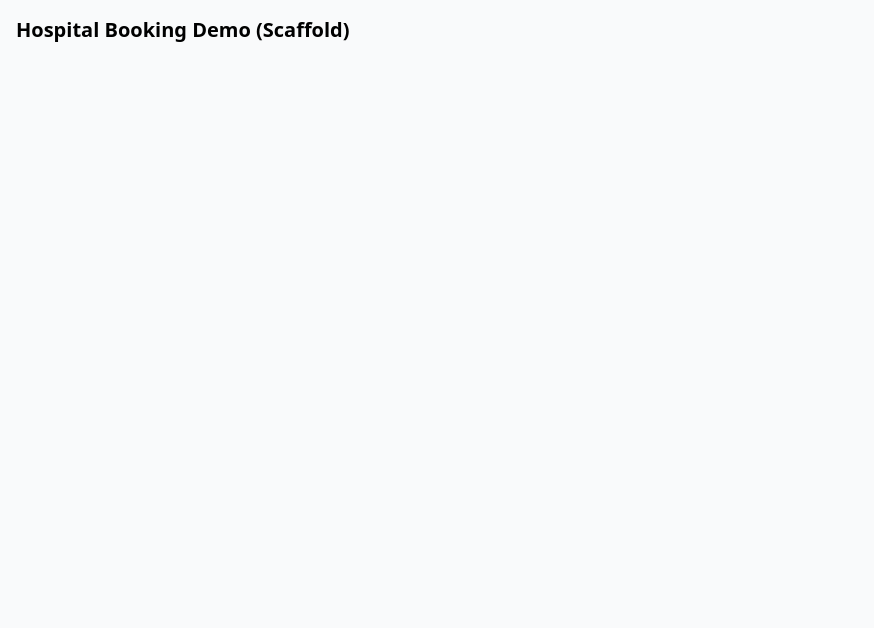
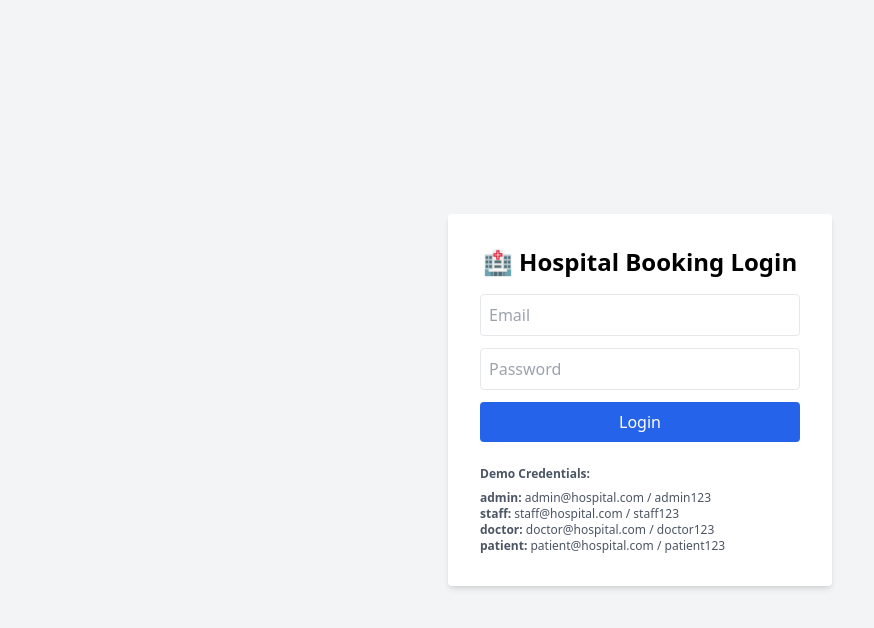
Before and after one commit to saadrasheed82/demo-hospital, a React (Vite) app: page /login in a window 1280 px wide. Shown: the top 628 px of the page, without its empty margins (0-874 px from the left). Built offline with nearby package versions, Linux system fonts and the light colour scheme; no server answers.

Commit message:
feat: role-based routing with protected routes for all 4 user types

```diff
--- a/src/App.jsx
+++ b/src/App.jsx
@@ -1,10 +1,12 @@
 import { BrowserRouter } from 'react-router-dom'
+import AppRoutes from './routes'
+import './index.css'
 
 export default function App() {
   return (
     <BrowserRouter>
       <div className="min-h-screen bg-gray-50">
-        <h1 className="p-4 text-xl font-bold">Hospital Booking Demo (Scaffold)</h1>
+        <AppRoutes />
       </div>
     </BrowserRouter>
   )
--- /dev/null
+++ b/src/routes.jsx
@@ -0,0 +1,66 @@
+import { Routes, Route, Navigate } from 'react-router-dom'
+import LoginPage from './auth/LoginPage'
+import { ProtectedRoute } from './auth/ProtectedRoute'
+import AdminLayout from './features/admin/AdminLayout'
+import AdminDashboard from './features/admin/Dashboard'
+import DoctorsPage from './features/admin/DoctorsPage'
+import StaffPage from './features/admin/StaffPage'
+import SchedulePage from './features/admin/SchedulePage'
+import AnalyticsPage from './features/admin/AnalyticsPage'
+import ConfigPage from './features/admin/ConfigPage'
+
+export default function AppRoutes() {
+  return (
+    <Routes>
+      <Route path="/login" element={<LoginPage />} />
+      <Route path="/" element={<Navigate to="/login" />} />
+
+      {/* Admin Routes */}
+      <Route path="/admin" element={
+        <ProtectedRoute allowedRoles={['admin']}>
+          <AdminLayout />
+        </ProtectedRoute>
+      }>
+        <Route index element={<AdminDashboard />} />
+        <Route path="doctors" element={<DoctorsPage />} />
+        <Route path="staff" element={<StaffPage />} />
+        <Route path="schedule" element={<SchedulePage />} />
+        <Route path="analytics" element={<AnalyticsPage />} />
+        <Route path="config" element={<ConfigPage />} />
+      </Route>
+
+      {/* Staff Routes */}
+      <Route path="/staff" element={
+        <ProtectedRoute allowedRoles={['staff']}>
+          <div className="p-6">
+            <h1 className="text-2xl font-bold">Counter Staff Dashboard</h1>
+            <p className="text-gray-600 mt-2">Staff dashboard is under development.</p>
+          </div>
+        </ProtectedRoute>
+      } />
+
+      {/* Doctor Routes */}
+      <Route path="/doctor" element={
+        <ProtectedRoute allowedRoles={['doctor']}>
+          <div className="p-6">
+            <h1 className="text-2xl font-bold">Doctor Dashboard</h1>
+            <p className="text-gray-600 mt-2">Doctor dashboard is under development.</p>
+          </div>
+        </ProtectedRoute>
+      } />
+
+      {/* Patient Routes */}
+      <Route path="/patient" element={
+        <ProtectedRoute allowedRoles={['patient']}>
+          <div className="p-6">
+            <h1 className="text-2xl font-bold">Patient Dashboard</h1>
+            <p className="text-gray-600 mt-2">Patient dashboard is under development.</p>
+          </div>
+        </ProtectedRoute>
+      } />
+
+      {/* Fallback */}
+      <Route path="*" element={<Navigate to="/login" />} />
+    </Routes>
+  )
+}
```
